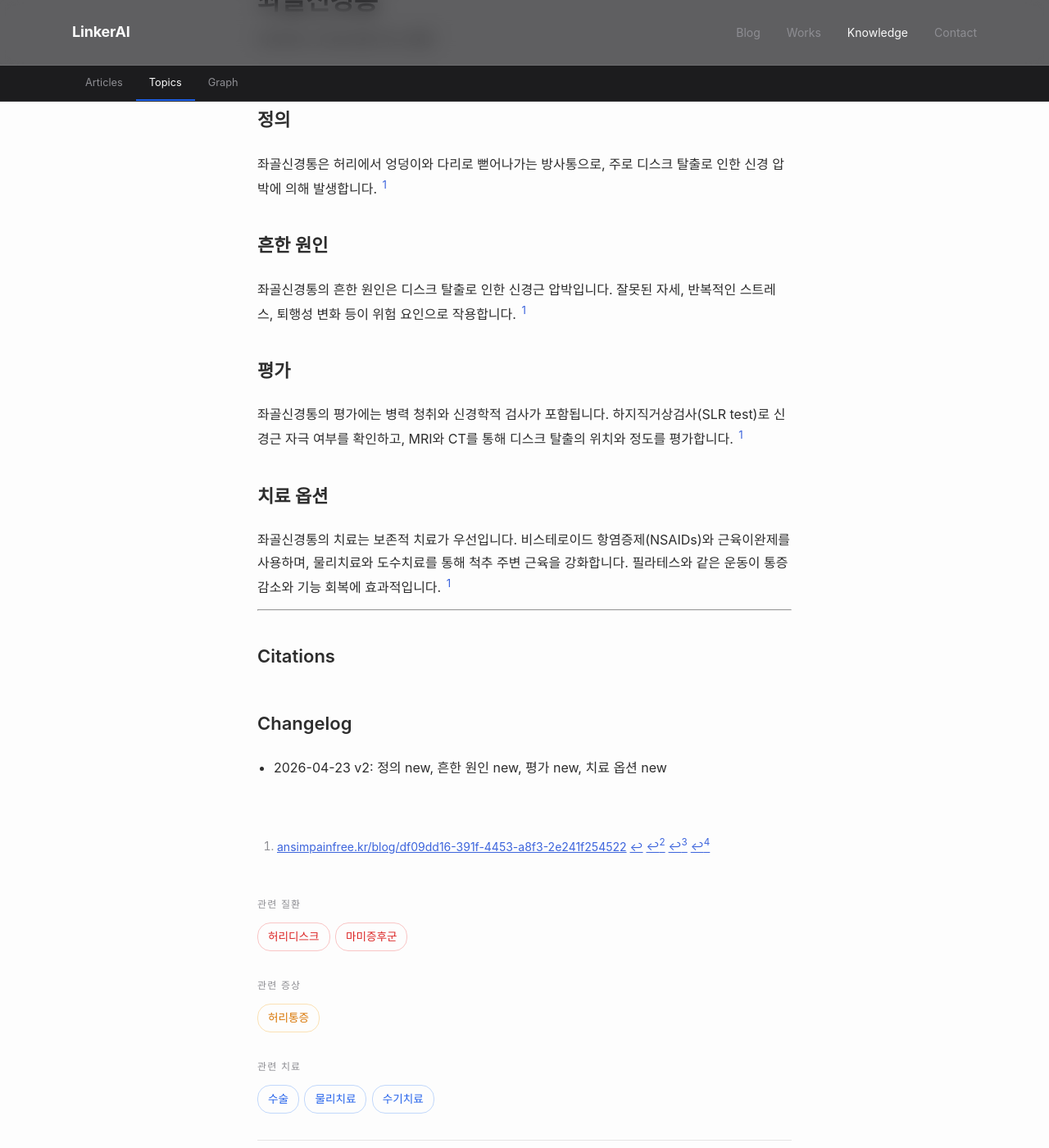
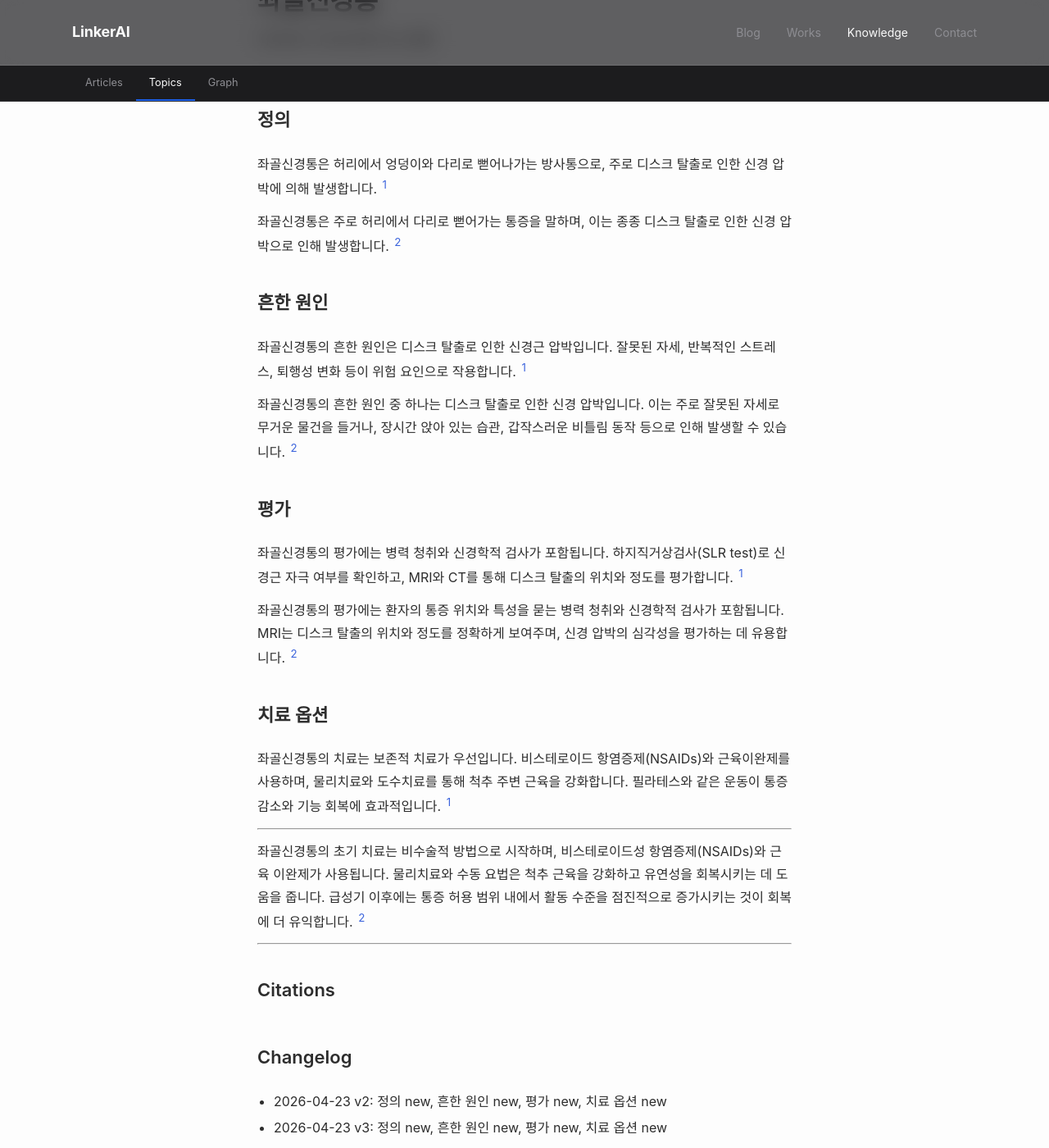
Before and after one commit to feelharmony/linkare-medical-knowledge, a Jekyll site: the page built from symptoms/sciatica.md, in a window 1280 px wide and 1400 px high, scrolled down 273 px. Shown: the whole window at 82% size. Built offline with Jekyll 4.4.1, drawn with Linux system fonts in a browser that asks for light colours; some web fonts are replaced; some of the changed text lies outside the part shown.

Commit message:
update entity: 좌골신경통 (sciatica)

```diff
--- a/symptoms/sciatica.md
+++ b/symptoms/sciatica.md
@@ -6,20 +6,30 @@ permalink: /symptoms/sciatica/
 title: 좌골신경통
 description: 허리에서 다리로 뻗어가는 통증
 last_reviewed: '2026-04-23'
-source_count: 0
-version: 2
+source_count: 2
+version: 3
 ---
 ## 정의
 좌골신경통은 허리에서 엉덩이와 다리로 뻗어나가는 방사통으로, 주로 디스크 탈출로 인한 신경 압박에 의해 발생합니다. [^1]
 
+좌골신경통은 주로 허리에서 다리로 뻗어가는 통증을 말하며, 이는 종종 디스크 탈출로 인한 신경 압박으로 인해 발생합니다. [^2]
+
 ## 흔한 원인
 좌골신경통의 흔한 원인은 디스크 탈출로 인한 신경근 압박입니다. 잘못된 자세, 반복적인 스트레스, 퇴행성 변화 등이 위험 요인으로 작용합니다. [^1]
+
+좌골신경통의 흔한 원인 중 하나는 디스크 탈출로 인한 신경 압박입니다. 이는 주로 잘못된 자세로 무거운 물건을 들거나, 장시간 앉아 있는 습관, 갑작스러운 비틀림 동작 등으로 인해 발생할 수 있습니다. [^2]
 
 ## 평가
 좌골신경통의 평가에는 병력 청취와 신경학적 검사가 포함됩니다. 하지직거상검사(SLR test)로 신경근 자극 여부를 확인하고, MRI와 CT를 통해 디스크 탈출의 위치와 정도를 평가합니다. [^1]
 
+좌골신경통의 평가에는 환자의 통증 위치와 특성을 묻는 병력 청취와 신경학적 검사가 포함됩니다. MRI는 디스크 탈출의 위치와 정도를 정확하게 보여주며, 신경 압박의 심각성을 평가하는 데 유용합니다. [^2]
+
 ## 치료 옵션
 좌골신경통의 치료는 보존적 치료가 우선입니다. 비스테로이드 항염증제(NSAIDs)와 근육이완제를 사용하며, 물리치료와 도수치료를 통해 척추 주변 근육을 강화합니다. 필라테스와 같은 운동이 통증 감소와 기능 회복에 효과적입니다. [^1]
+
+---
+
+좌골신경통의 초기 치료는 비수술적 방법으로 시작하며, 비스테로이드성 항염증제(NSAIDs)와 근육 이완제가 사용됩니다. 물리치료와 수동 요법은 척추 근육을 강화하고 유연성을 회복시키는 데 도움을 줍니다. 급성기 이후에는 통증 허용 범위 내에서 활동 수준을 점진적으로 증가시키는 것이 회복에 더 유익합니다. [^2]
 
 ---
 
@@ -29,3 +39,4 @@ version: 2
 
 ## Changelog
 - 2026-04-23 v2: 정의 new, 흔한 원인 new, 평가 new, 치료 옵션 new
+- 2026-04-23 v3: 정의 new, 흔한 원인 new, 평가 new, 치료 옵션 new
```
